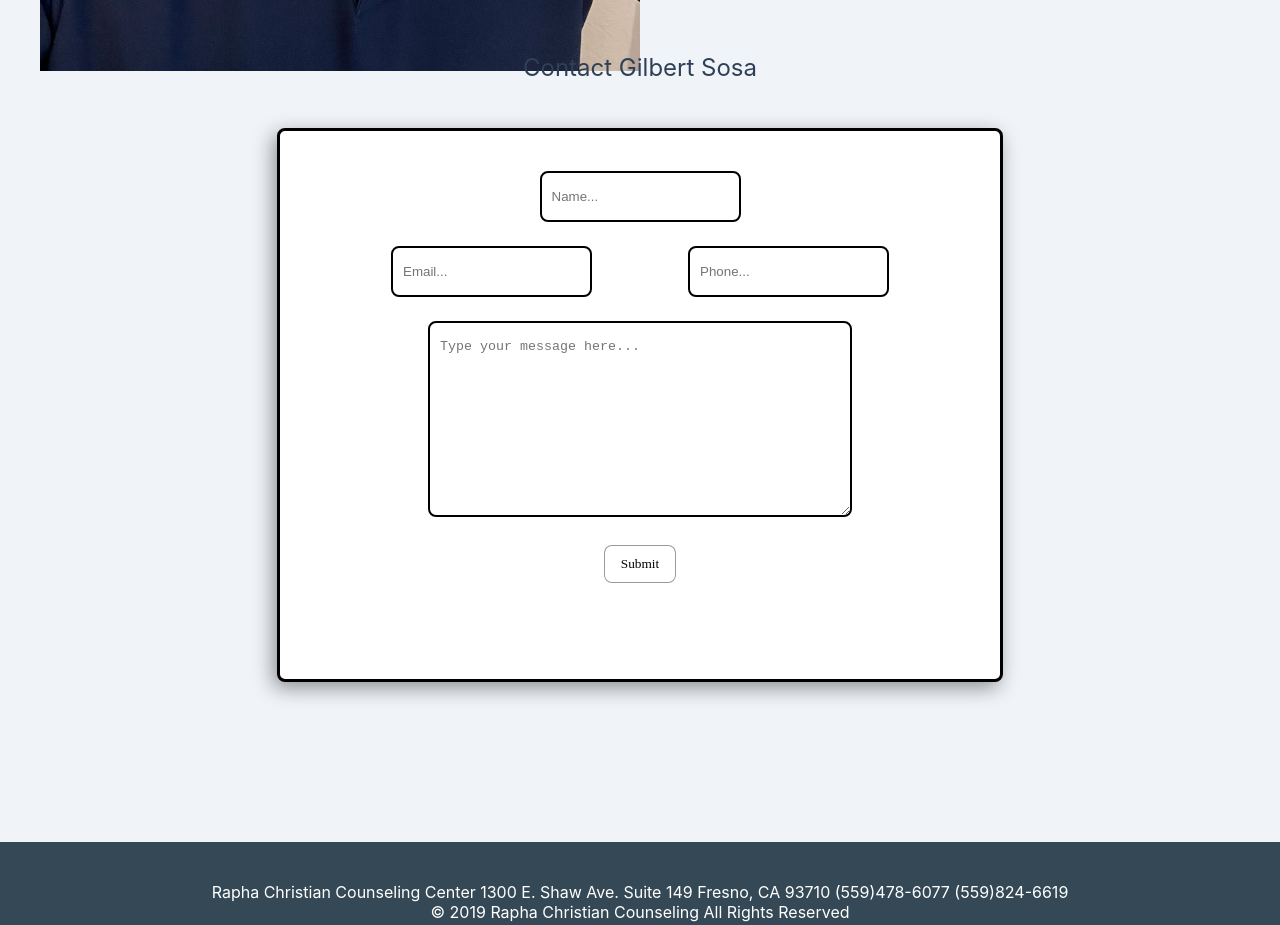
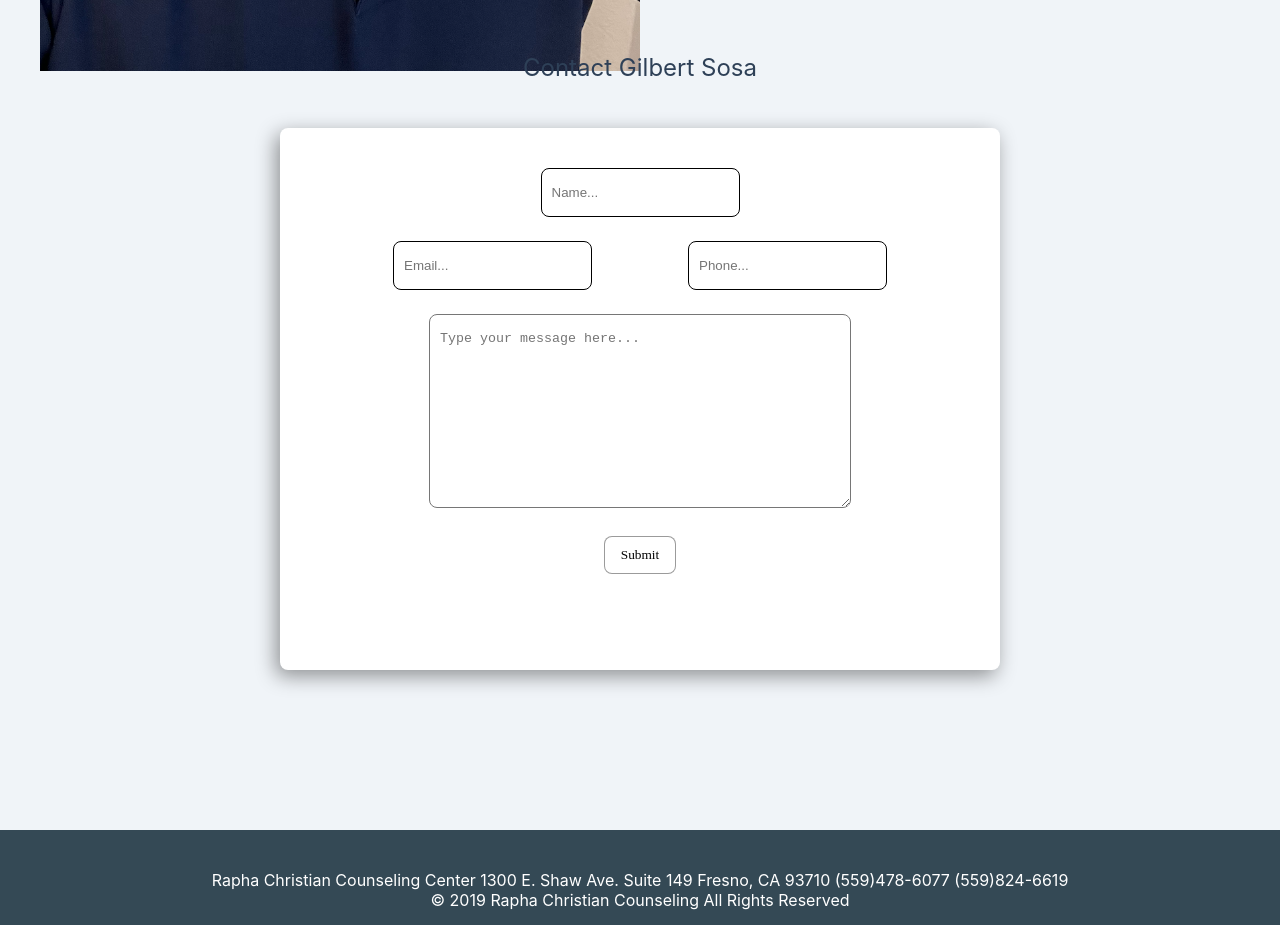
Before and after one commit to nvega23/Gilbert_About_Me, a React (Create React App) app: page / in a window 1280 px wide. Shown: the part 1780-2705 px from the top of the page. Built offline with nearby package versions, Linux system fonts and the light colour scheme.

Commit message:
updated pictures and removed borders from form

```diff
--- a/src/components/contact/contact.css
+++ b/src/components/contact/contact.css
@@ -15,7 +15,6 @@
     /* background-color: rgba(0, 0, 0, 0.749); */
     background-color: white;
     box-shadow: -4px 6px 20px rgba(0, 0, 0, 0.41);
-    border: 3px solid black;
     padding: 5vh;
     width: 50%;
     gap: 3vh;
@@ -27,13 +26,12 @@
 .formContainer input{
     padding: 16px 10px;
     border-radius: 8px;
-    border: 2px solid black;
+    border: 1px solid black;
 }
 
 .formContainer textarea{
     padding: 16px 10px;
     border-radius: 8px;
-    border: 2px solid black;
 }
 
 #message{
```
